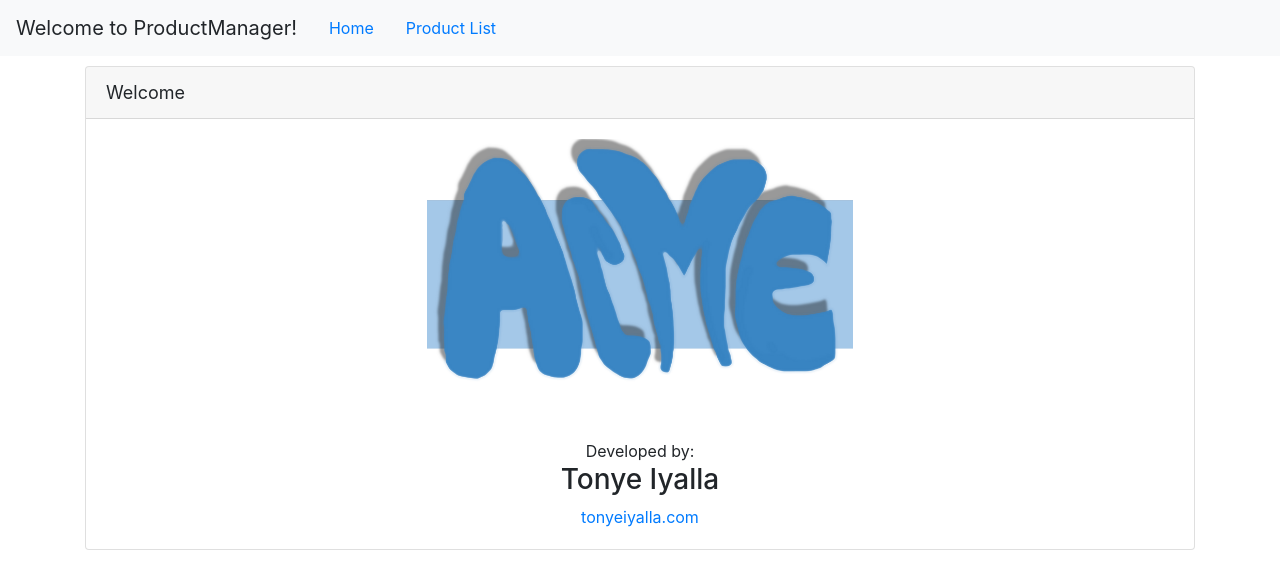
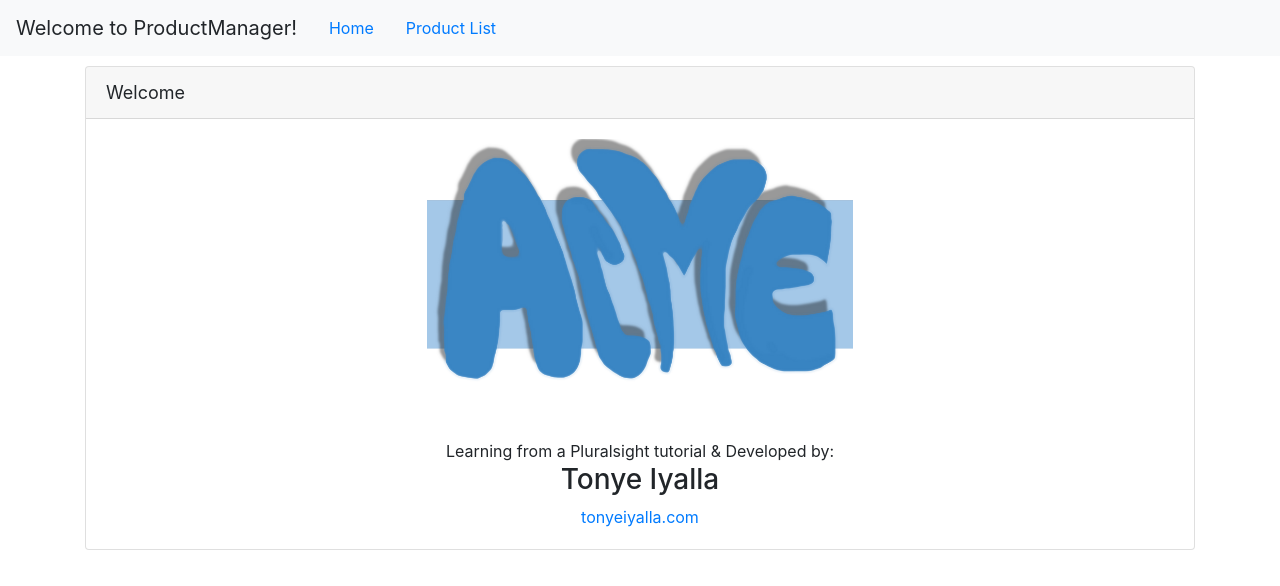
Before and after one commit to tiyalla/ProductManager, an Angular app: page /welcome in a window 1280 px wide. Shown: the top 586 px of the page. Built offline with nearby package versions, Linux system fonts and the light colour scheme.

Commit message:
Add project credits to welcome page

```diff
--- a/src/app/home/welcome.component.html
+++ b/src/app/home/welcome.component.html
@@ -10,7 +10,7 @@
                style="max-height:300px;padding-bottom:50px" />
         </div>
 
-        <div class="text-center">Developed by:</div>
+        <div class="text-center"> Learning from a Pluralsight tutorial & Developed by:</div>
         <div class="text-center">
           <h3>Tonye Iyalla</h3>
         </div>
```
